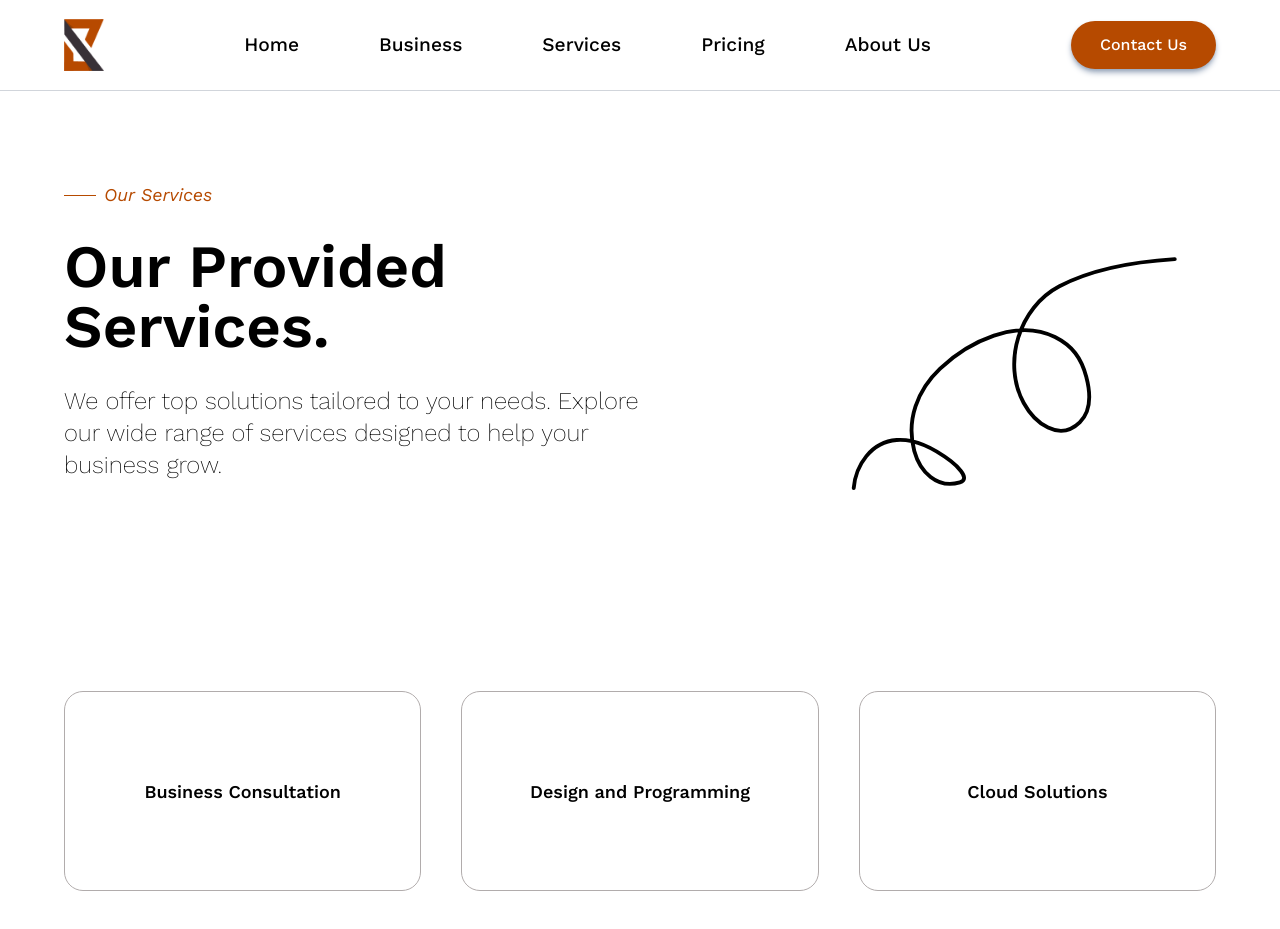
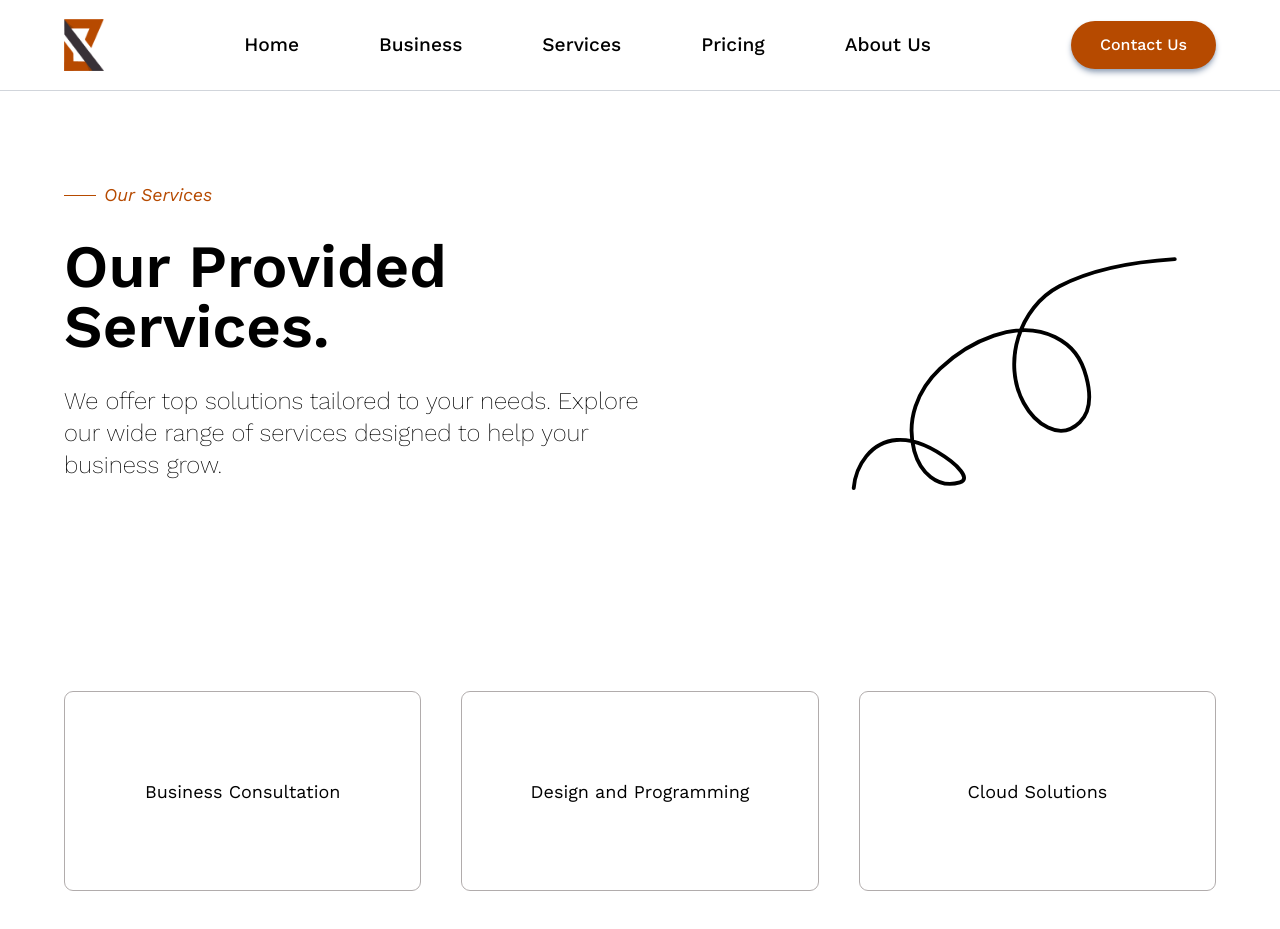
Before and after one commit to Muneer911/OurServices, a React (Vite) app: page / in a window 1280 px wide. Shown: the top 929 px of the page. Built offline with nearby package versions, Linux system fonts and the light colour scheme.

Commit message:
Refactor App.css styles for buttons; adjust border radius, font weight, and transition effects

```diff
--- a/src/style/App.css
+++ b/src/style/App.css
@@ -40,16 +40,17 @@ a {
   text-align: center;
   height: 200px;
   border-width: 1px;
-  border-radius: 19px;
+  border-radius: 9px;
   border-color: rgb(177, 172, 172);
-  font-weight: 550;
+  font-weight: 400;
   font-size: large;
   cursor: pointer;
 }
 .secDownCard:hover {
-  transition: ease-in-out 350ms;
+  transition: ease-in-out 0.01s;
   border-width: 1.4px;
-  background-color: #d1d1d193;
+  border-color: #b64a00;
+  border-width: 1px;
 }
 
 .navResponsice {
```
